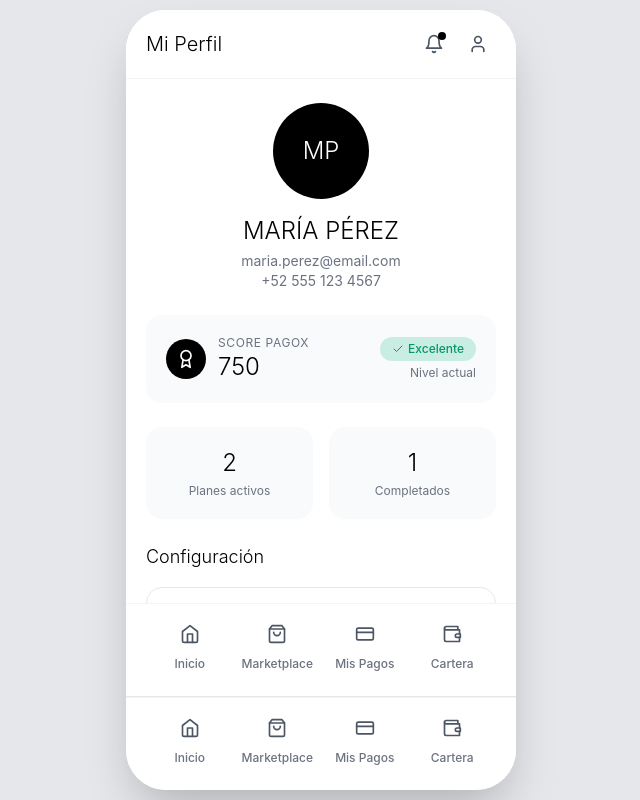
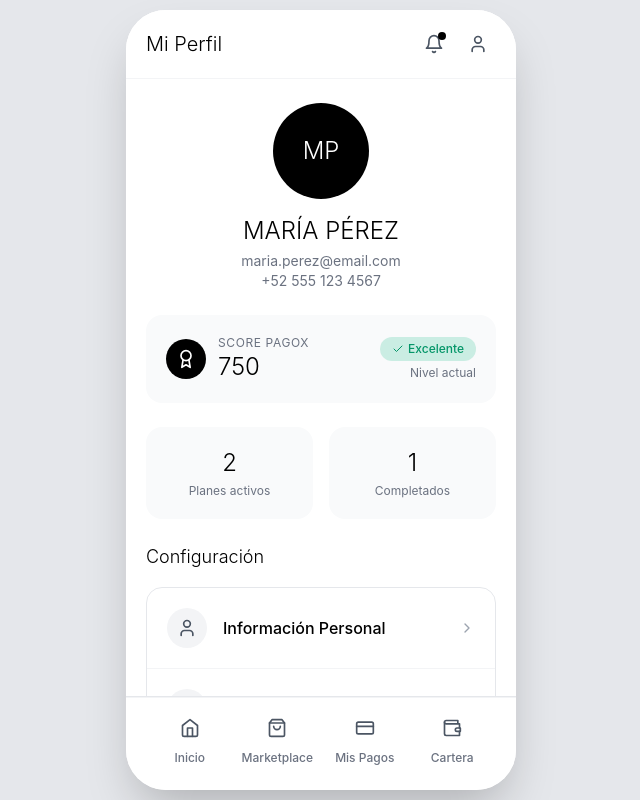
Before and after one commit to Rene-Nun/Pagox_proto_ux, a Next.js app: page / in a window 1280 px wide. Both pictures are taken after a click on the button 797 px from the left and 44 px from the top of the page. Shown: the whole page, without its empty margins (319-959 px from the left). Built offline with nearby package versions, Linux system fonts and the light colour scheme.

Commit message:
Actualizar ProfileScreen.tsx

```diff
--- a/app/components/screens/ProfileScreen.tsx
+++ b/app/components/screens/ProfileScreen.tsx
@@ -1,5 +1,4 @@
 import Header from '../Header'
-import BottomNav from '../BottomNav'
 import { User, CreditCard, Bell, Shield, HelpCircle, LogOut, ChevronRight, Award, Check } from 'lucide-react'
 
 interface ProfileScreenProps {
@@ -121,7 +120,8 @@ export default function ProfileScreen({ onNavigate, activeTab }: ProfileScreenPr
         </div>
       </div>
 
-      <BottomNav activeTab={activeTab} onNavigate={onNavigate} />
+      {/* ELIMINAMOS ESTA LÍNEA QUE CAUSABA EL PROBLEMA */}
+      {/* <BottomNav activeTab={activeTab} onNavigate={onNavigate} /> */}
     </div>
   )
 }
```
